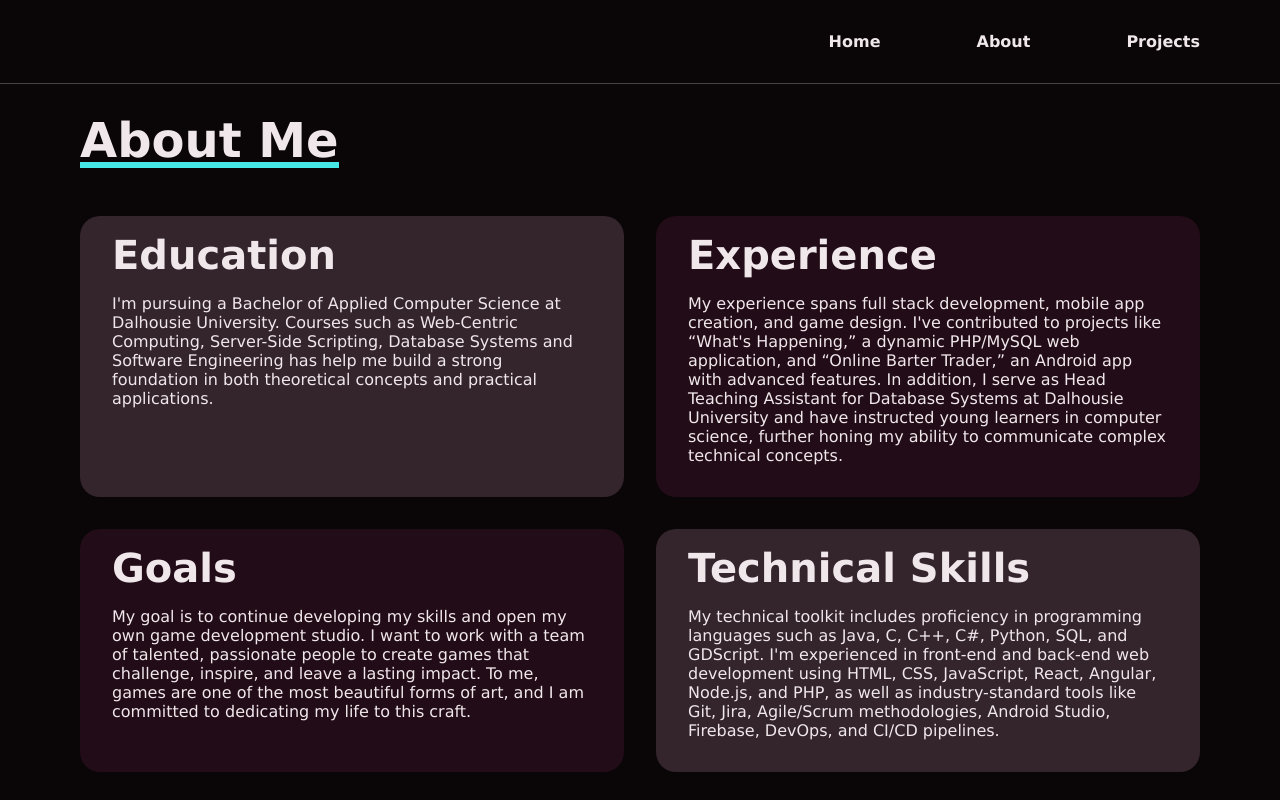
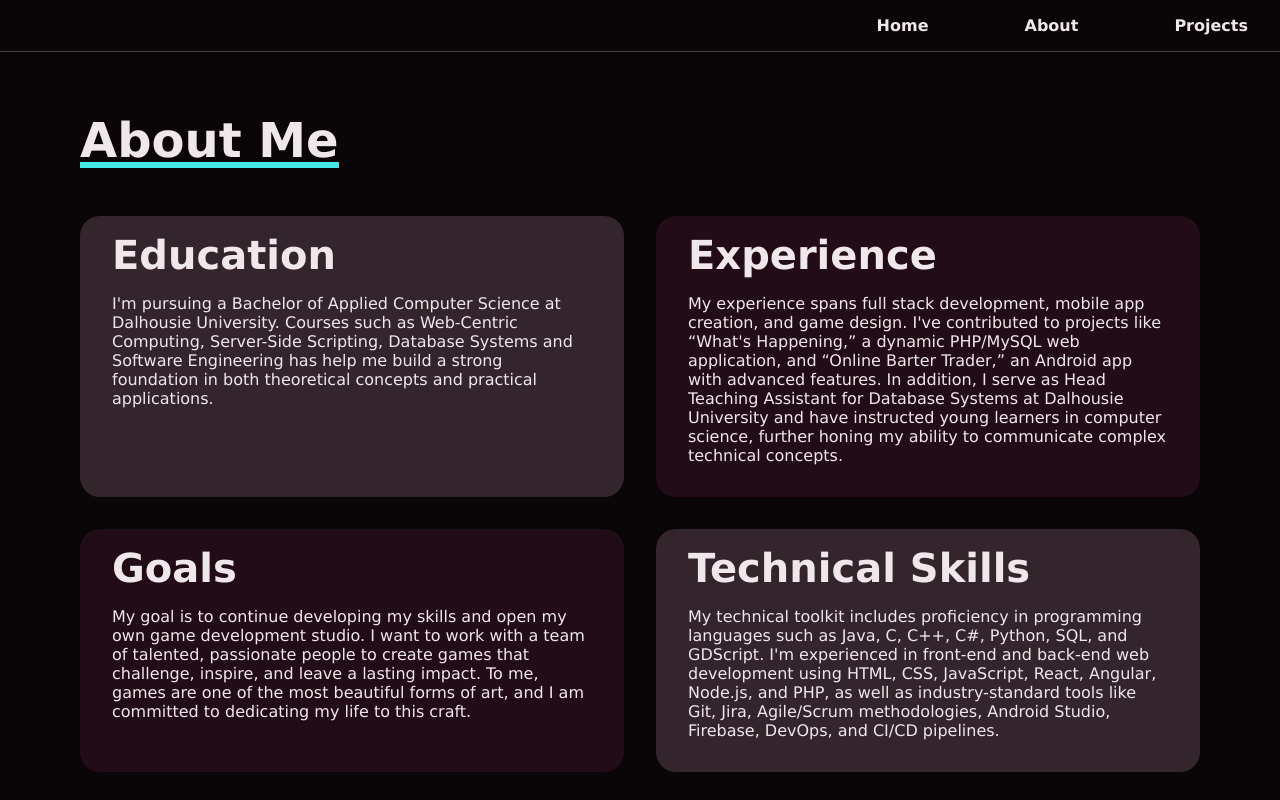
Before and after one commit to CamiloSanPor/csci3172-portfolio, a React (Vite) app: page /about in a window 1280 px wide. Shown: the top 800 px of the page. Built offline with nearby package versions, Linux system fonts and the light colour scheme.

Commit message:
replace sections with div

```diff
--- a/src/components/footer/Footer.jsx
+++ b/src/components/footer/Footer.jsx
@@ -6,7 +6,7 @@ const Footer = () => {
 	return (
 		<footer>
 			<h2 className="underline">Contact Me</h2>
-			<section className="contacts">
+			<div className="contacts">
 				<div className="contact">
 					<img src="assets/github-mark-white.png" alt="Github icon" />
 					<a href="https://github.com/CamiloSanPor">Github</a>
@@ -23,8 +23,8 @@ const Footer = () => {
 					<img src="assets/gmail-logo.png" alt="Gmail icon" />
 					<a href="mailto:camilosanpor@gmail.com">Gmail</a>
 				</div>
-			</section>
-			<section className="attributions">
+			</div>
+			<div className="attributions">
 				<a href="https://github.com/logos" title="github icons">
 					GitHub icon created by GitHub - GitHub
 				</a>
@@ -34,7 +34,7 @@ const Footer = () => {
 				<a href="https://www.flaticon.com/free-icons/gmail" title="gmail icons">
 					Gmail icon created by Google - Flaticon
 				</a>
-			</section>
+			</div>
 		</footer>
 	);
 };
--- a/src/components/header/Header.jsx
+++ b/src/components/header/Header.jsx
@@ -5,11 +5,11 @@ import "./Header.css";
 const Header = () => {
 	return (
 		<nav>
-			<section>
+			<div>
 				<NavLink to="/">Home</NavLink>
 				<NavLink to="/about">About</NavLink>
 				<NavLink to="/projects">Projects</NavLink>
-			</section>
+			</div>
 		</nav>
 	);
 };
--- a/src/pages/about/About.jsx
+++ b/src/pages/about/About.jsx
@@ -8,7 +8,7 @@ function About() {
 			<main className="about">
 				<h1 className="underline">About Me</h1>
 
-				<section className="grid">
+				<div className="grid">
 					<article className="shade-primary round-corners grid-element">
 						<h2>Education</h2>
 						<p>
@@ -57,7 +57,7 @@ function About() {
 							Android Studio, Firebase, DevOps, and CI/CD pipelines.
 						</p>
 					</article>
-				</section>
+				</div>
 			</main>
 			<Footer />
 		</>
```
